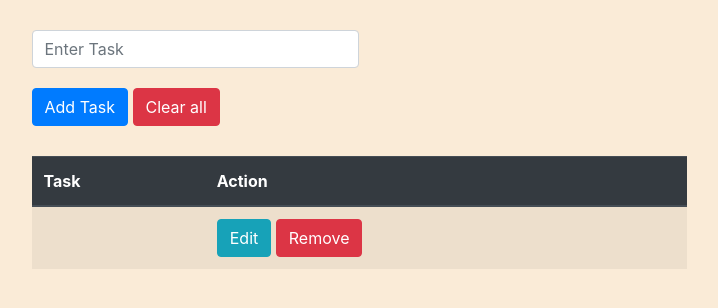
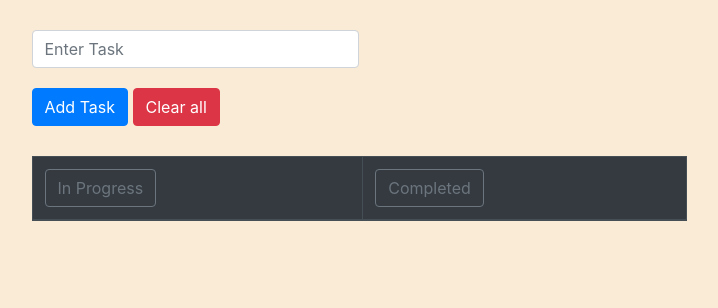
Before and after one commit to Uyiosa-Prince/ToDo-list, a PHP site: page / in a window 1280 px wide. Shown: the top 308 px of the page, without its empty margins (281-999 px from the left). Run offline with PHP 8.4, Linux system fonts and the light colour scheme; tables that the repository leaves empty or names only in its code hold one stand-in row (values such as "Sample post"); data that the repository does not hold is empty; some libraries are stand-ins or nearby versions.

Commit message:
displayin in progress and completed still in progress

```diff
--- a/To Do List/completed.php
+++ b/To Do List/completed.php
@@ -1,38 +1,6 @@
-<?php include "includes/header.php"; ?>
-
-<body class="body">
-        <?php require_once "process.php"; ?>
-
-        <?php if(isset($_SESSION['message'])): ?>
-        <div class="alert alert-<?php echo $_SESSION['msg_type'];?>">
-            <?php
-                echo $_SESSION['message'];
-                unset($_SESSION['message']);
-            ?>
-        </div>
-        <?php endif; ?>
-
-
-    <div class="row justify-content-center">
-        <!-- Form to add task from database-->
-        <div class="form-group">
-            <form method="post" action="process.php">
-                <!--<input type="hidden" name="code" id="code" /> code in table row-->
-                <input type="text" placeholder="Enter Task"  name="task_input" class="form-control"/>
-                <button type="submit" name="submit" class="btn btn-primary">Add Task</button>
-                <button type="submit" name="clear" class="btn btn-danger">Clear all</button>
-                <!-- <button type="submit" name="list" class="btn btn-primary">List</button>
-                <button type="submit" name="view" class="btn btn-info">View Tasks</button>
-                <button type="submit" name="delete" class="btn btn-danger">Delete</button>
-                <button type="submit" name="done" class="btn btn-success" id="btnDone">Done</button>
-                <button type="submit" name="remove" class="btn btn-danger" id="btnRemove">Remove</button> -->
-            </form>
-        </div>
-    </div>
-
-         <!-- display as table-->
+      <!-- display as table-->
 <?php
-    $displayResult = $connection->query("SELECT * FROM tasks") or die("Connection Failed ".mysqli_connect_error());
+    $displayResult = $connection->query("SELECT * FROM tasks WHERE Completed ='1'") or die("Connection Failed ".mysqli_connect_error());
     // print_r($displayResult-> fetch_assoc()); used to display data in database with, print query fetched from database;
     //  print_r($displayResult-> fetch_assoc()); echo "<br/>";
     //  print_r($displayResult-> fetch_assoc());
@@ -46,7 +14,7 @@
         <tr>
             <!--<th scope="col">Id</th> from hidden input with name and id="code" -->
             <th scope="col">Task</th>
-            <th scope="col" colspan="2">Action</th>
+            <th scope="col" colspan="1">Action</th> <!--Changed colspan to 1 because we need just remove btn in completed-->
         </tr>
     </thead>
     <?php while ($row = $displayResult->fetch_assoc()): ?>
@@ -55,7 +23,7 @@
             <!-- <td><?php //echo $row['task_ID'];?></td> -->
             <td><?php echo $row['task_Name'];?></td>
             <td>
-                <a href="index.php?edit=<?php echo $row['task_ID'];?>" class="btn btn-info">Edit</a>
+                <!-- <a href="index.php?edit=<?php //echo $row['task_ID'];?>" class="btn btn-info">Edit</a> -->
                 <a href="process.php?remove=<?php echo $row['task_ID'];?>" class="btn btn-danger">Remove</a>
             </td>
         </tr>
--- a/To Do List/inProgress.php
+++ b/To Do List/inProgress.php
@@ -1,38 +1,6 @@
-<?php include "includes/header.php"; ?>
-
-<body class="body">
-        <?php require_once "process.php"; ?>
-
-        <?php if(isset($_SESSION['message'])): ?>
-        <div class="alert alert-<?php echo $_SESSION['msg_type'];?>">
-            <?php
-                echo $_SESSION['message'];
-                unset($_SESSION['message']);
-            ?>
-        </div>
-        <?php endif; ?>
-
-
-    <div class="row justify-content-center">
-        <!-- Form to add task from database-->
-        <div class="form-group">
-            <form method="post" action="process.php">
-                <!--<input type="hidden" name="code" id="code" /> code in table row-->
-                <input type="text" placeholder="Enter Task"  name="task_input" class="form-control"/>
-                <button type="submit" name="submit" class="btn btn-primary">Add Task</button>
-                <button type="submit" name="clear" class="btn btn-danger">Clear all</button>
-                <!-- <button type="submit" name="list" class="btn btn-primary">List</button>
-                <button type="submit" name="view" class="btn btn-info">View Tasks</button>
-                <button type="submit" name="delete" class="btn btn-danger">Delete</button>
-                <button type="submit" name="done" class="btn btn-success" id="btnDone">Done</button>
-                <button type="submit" name="remove" class="btn btn-danger" id="btnRemove">Remove</button> -->
-            </form>
-        </div>
-    </div>
-
-         <!-- display as table-->
+       <!-- display as table-->
 <?php
-    $displayResult = $connection->query("SELECT * FROM tasks") or die("Connection Failed ".mysqli_connect_error());
+    $displayResult = $connection->query("SELECT * FROM tasks WHERE in_Progress = '1'") or die("Connection Failed ".mysqli_connect_error());
     // print_r($displayResult-> fetch_assoc()); used to display data in database with, print query fetched from database;
     //  print_r($displayResult-> fetch_assoc()); echo "<br/>";
     //  print_r($displayResult-> fetch_assoc());
@@ -55,7 +23,7 @@
             <!-- <td><?php //echo $row['task_ID'];?></td> -->
             <td><?php echo $row['task_Name'];?></td>
             <td>
-                <a href="index.php?edit=<?php echo $row['task_ID'];?>" class="btn btn-info">Edit</a>
+                <a href="process.php?done=<?php echo $row['task_ID'];?>" class="btn btn-success">Done</a>
                 <a href="process.php?remove=<?php echo $row['task_ID'];?>" class="btn btn-danger">Remove</a>
             </td>
         </tr>
--- /dev/null
+++ b/To Do List/includes/form.php
@@ -0,0 +1,29 @@
+<body class="body">
+        <?php require_once "process.php"; ?>
+
+        <?php if(isset($_SESSION['message'])): ?>
+        <div class="alert alert-<?php echo $_SESSION['msg_type'];?>">
+            <?php
+                echo $_SESSION['message'];
+                unset($_SESSION['message']);
+            ?>
+        </div>
+        <?php endif; ?>
+
+
+    <div class="row justify-content-center">
+        <!-- Form to add task from database-->
+        <div class="form-group">
+            <form method="post" action="process.php">
+                <!--<input type="hidden" name="code" id="code" /> code in table row-->
+                <input type="text" placeholder="Enter Task"  name="task_input" class="form-control"/>
+                <button type="submit" name="submit" class="btn btn-primary">Add Task</button>
+                <button type="submit" name="clear" class="btn btn-danger">Clear all</button>
+                <!-- <button type="submit" name="list" class="btn btn-primary">List</button>
+                <button type="submit" name="view" class="btn btn-info">View Tasks</button>
+                <button type="submit" name="delete" class="btn btn-danger">Delete</button>
+                <button type="submit" name="done" class="btn btn-success" id="btnDone">Done</button>
+                <button type="submit" name="remove" class="btn btn-danger" id="btnRemove">Remove</button> -->
+            </form>
+        </div>
+    </div>
--- a/To Do List/includes/header.php
+++ b/To Do List/includes/header.php
@@ -19,5 +19,7 @@
     <script src="https://www.google.com/recaptcha/api.js" async defer></script>
 
     <!--stylesheet file Link-->
-    <link rel="stylesheet" href="images/style.css">
+    <link rel="stylesheet" href="style.css">
+    <!--JavaScript file Link-->
+    <script src="script.js"></script>
 </head>
--- a/To Do List/images/style.css
+++ b/To Do List/includes/style.css
@@ -29,3 +29,8 @@
     /* background-color: aliceblue; */
     width: 50%;
 }
+
+#completed,
+#in-progress {
+    display: none;
+}
--- a/To Do List/index.php
+++ b/To Do List/index.php
@@ -1,70 +1,32 @@
 <?php include "includes/header.php"; ?>
-
-<body class="body">
-        <?php require_once "process.php"; ?>
-
-        <?php if(isset($_SESSION['message'])): ?>
-        <div class="alert alert-<?php echo $_SESSION['msg_type'];?>">
-            <?php
-                echo $_SESSION['message'];
-                unset($_SESSION['message']);
-            ?>
-        </div>
-        <?php endif; ?>
+<?php include "includes/form.php"; ?>
 
 
     <div class="row justify-content-center">
-        <!-- Form to add task from database-->
-        <div class="form-group">
-            <form method="post" action="process.php">
-                <!--<input type="hidden" name="code" id="code" /> code in table row-->
-                <input type="text" placeholder="Enter Task"  name="task_input" class="form-control"/>
-                <button type="submit" name="submit" class="btn btn-primary">Add Task</button>
-                <button type="submit" name="clear" class="btn btn-danger">Clear all</button>
-                <!-- <button type="submit" name="list" class="btn btn-primary">List</button>
-                <button type="submit" name="view" class="btn btn-info">View Tasks</button>
-                <button type="submit" name="delete" class="btn btn-danger">Delete</button>
-                <button type="submit" name="done" class="btn btn-success" id="btnDone">Done</button>
-                <button type="submit" name="remove" class="btn btn-danger" id="btnRemove">Remove</button> -->
-            </form>
-        </div>
+        <!-- show link to in_progress and completed files-->
+        <table class="table table-bordered table-hover">
+            <thead class="table thead-dark">
+                <tr>
+                    <th scope="col">
+                        <button type="button" class="btn btn-outline-secondary" id="btn-In-progress" onclick="inProgress()">In Progress</button>
+                    </th>
+                    <th scope="col">
+                        <button type="button" class="btn btn-outline-secondary" id="btn-Completed" onclick="completed()">Completed</button>
+                    </th>
+                </tr>
+            </thead>
+        </table>
     </div>
 
-         <!-- display as table-->
-<?php
-    $displayResult = $connection->query("SELECT * FROM tasks") or die("Connection Failed ".mysqli_connect_error());
-    // print_r($displayResult-> fetch_assoc()); used to display data in database with, print query fetched from database;
-    //  print_r($displayResult-> fetch_assoc()); echo "<br/>";
-    //  print_r($displayResult-> fetch_assoc());
-?>
+    <div id="in-progress">
+        <?php include "inProgress.php"; ?>
+    </div>
+    <div id="completed">
+        <?php include "completed.php"; ?>
+    </div>
 
 
-<div class="row justify-content-center">
-<!-- <div><a href="process.php?clear" class="btn btn-warning">Clear all</a></div> -->
- <table class="table table-striped table-hover">  <!--table-striped  thead-light -->
-    <thead class="table thead-dark">
-        <tr>
-            <!--<th scope="col">Id</th> from hidden input with name and id="code" -->
-            <th scope="col">Task</th>
-            <th scope="col" colspan="2">Action</th>
-        </tr>
-    </thead>
-    <?php while ($row = $displayResult->fetch_assoc()): ?>
-    <tbody>
-        <tr>
-            <!-- <td><?php //echo $row['task_ID'];?></td> -->
-            <td><?php echo $row['task_Name'];?></td>
-            <td>
-                <a href="index.php?edit=<?php echo $row['task_ID'];?>" class="btn btn-info">Edit</a>
-                <a href="process.php?remove=<?php echo $row['task_ID'];?>" class="btn btn-danger">Remove</a>
-            </td>
-        </tr>
-    </tbody>
-        <?php endwhile; ?>
-
-</table>
-</div>
-</body>
+<!-- </body>
 <footer>
 </footer>
-</html>
+</html> -->
--- a/To Do List/process.php
+++ b/To Do List/process.php
@@ -58,10 +58,40 @@
        header("Location:index.php");
    }
 
+   //button done task
+   if(isset($_GET['done'])){
+    $id = $_GET['done'];
+
+    //  $connection->query("ALTER TABLE tasks ALTER Completed SET DEFAULT '0', ALTER in_Progress SET DEFAULT '1'")
+    //                 or die("Connection Failed ".mysqli_connect_error());
+    //   $connection->query("UPDATE tasks SET in_Progress = '0', Completed = '1' WHERE id = '$id'")
+    //                  or die("Connection Failed ".mysqli_connect_error());
+    //   $update_query = "UPDATE tasks SET in_Progress = '0', Completed = '1' WHERE id = '$id'";
+    //   mysqli_query($connection, $update_query);
+      $Squery = "SELECT FROM tasks WHERE id = '$id'";
+      $Uresult = mysqli_query($connection, $Squery);
+
+      if ($Uresult == true){
+        $update_query = "UPDATE tasks SET in_Progress = '0', Completed = '1' WHERE id = '$id'";
+        mysqli_query($connection, $update_query);
+
+        // add session to display messages to user when cliked
+        $_SESSION['message'] = "Task Completed!";
+        $_SESSION['msg_type'] = "success";
+        header("Location:index.php");
+    }
+    else{
+        // add session to display messages to user when cliked
+        $_SESSION['message'] = "Task Error!";
+        $_SESSION['msg_type'] = "danger";
+        header("Location:index.php");
+    }
+
+}
+
 
    //button to delete, remove, clear all tasks
    if(isset($_POST['clear'])){
-       $empty = "";
         $check_query = "SELECT * FROM tasks";
         $check_result = mysqli_query($connection,$check_query);
         $row = $check_result -> fetch_assoc();
```
Also changed, not shown: To Do List/includes/backup.php (added, +70 -0 lines), To Do List/includes/script.js (added, +9 -0 lines).
